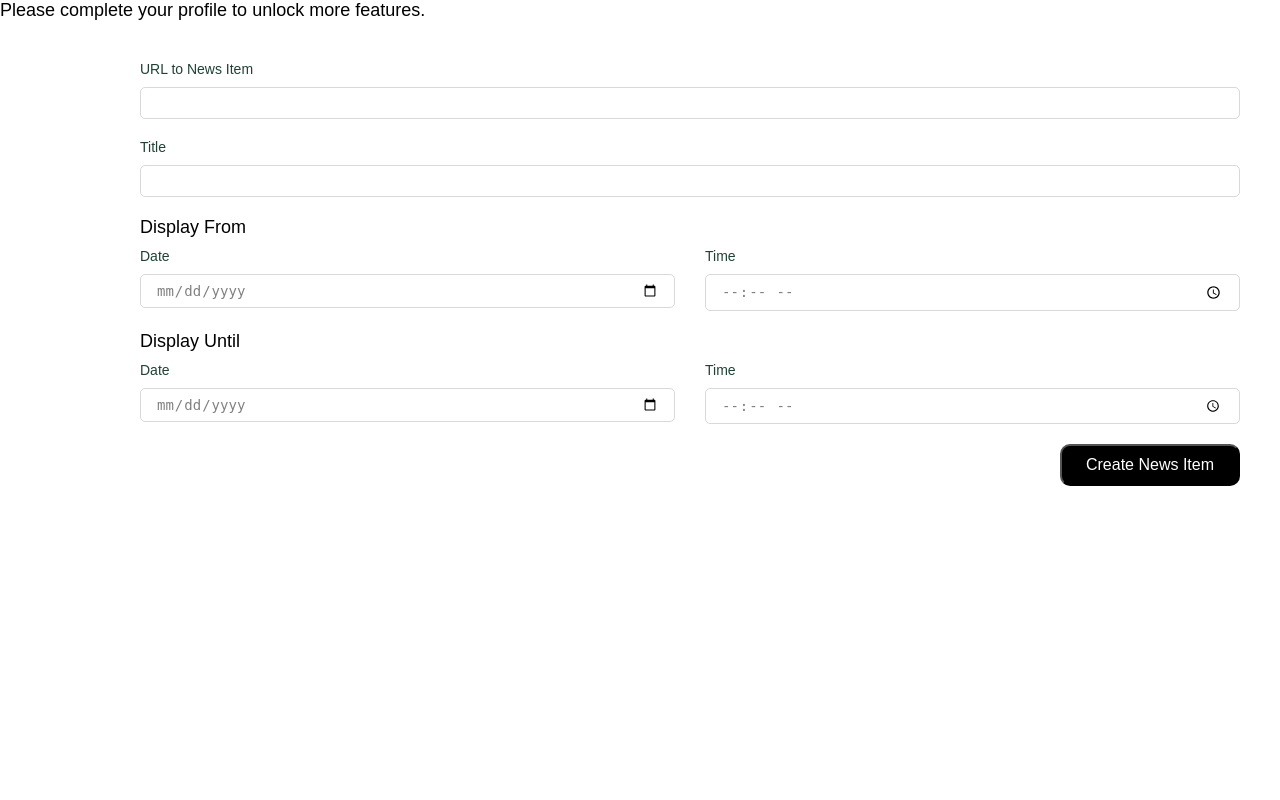
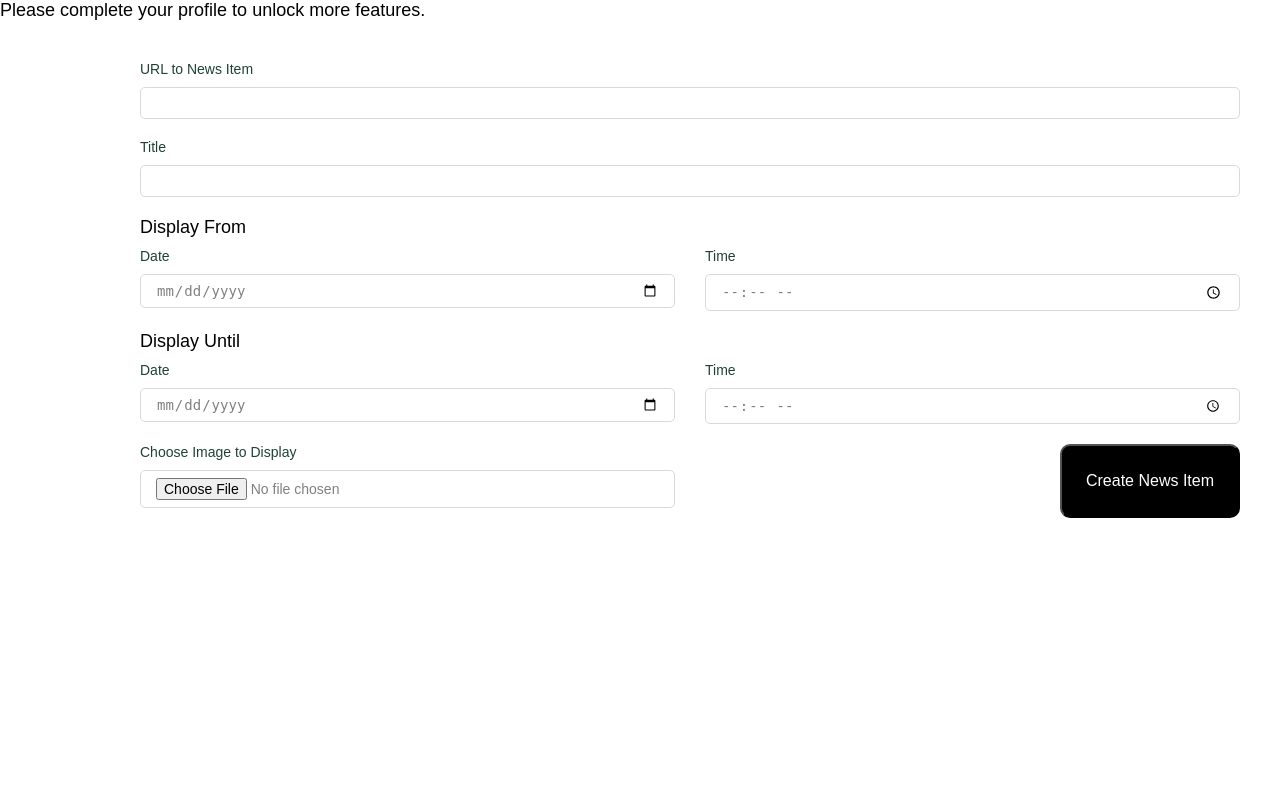
Before and after one commit to CSCI3356-Fall2024/Pixel-Pirates, a Django app: page /news/ in a window 1280 px wide. Run offline with Django 5.2, Linux system fonts and the light colour scheme; some libraries are stand-ins or nearby versions.

```diff
--- a/mainApp/admin.py
+++ b/mainApp/admin.py
@@ -1,6 +1,7 @@
 from django.contrib import admin
-from .models import Profile, Campaign
+from .models import Profile, Campaign, News
 
 # Register your models here.
 admin.site.register(Profile)
 admin.site.register(Campaign)
+admin.site.register(News)
--- a/mainApp/forms.py
+++ b/mainApp/forms.py
@@ -63,7 +63,7 @@ class CampaignForm(forms.ModelForm):
 class NewsForm(forms.ModelForm):
     class Meta:
         model = News
-        fields = ['display_title', 'external_url', 'image',
+        fields = ['display_title', 'external_url', 'news_image',
                   'date_begin', 'date_end', 'time_begin', 'time_end']
         widgets = {
             'date_begin': forms.DateInput(attrs={'class': 'form-control', 'type': 'date'}),
@@ -71,6 +71,8 @@ class NewsForm(forms.ModelForm):
             'time_begin': forms.TimeInput(attrs={'class': 'form-control', 'type': 'time'}),
             'time_end': forms.TimeInput(attrs={'class': 'form-control', 'type': 'time'}),
         }
+        display_title = forms.CharField(required=True)
+        external_url = forms.CharField(required=True)
 
     def clean(self):
         cleaned_data = super().clean()
--- a/mainApp/models.py
+++ b/mainApp/models.py
@@ -29,7 +29,7 @@ class Campaign(models.Model):
     time_begin = models.TimeField()
     time_end = models.TimeField()
     points = models.IntegerField(default=0)
-    news = models.BooleanField(default=False)
+    news = models.BooleanField(default=True)
     LOCATION_CHOICES = [
         ('Lower', 'Lower'),
         ('McElroy', 'McElroy'),
@@ -52,15 +52,14 @@ class Campaign(models.Model):
         return self.title
 
 class News(models.Model):
-    display_title = models.CharField(max_length=200)
+    display_title = models.CharField(max_length=500)
     external_url = models.URLField(max_length=500, blank=True, null=True)  # field for external URL to display on landing page
-    image = models.ImageField(upload_to='news/', blank=True, null=True)
     date_posted = models.DateTimeField(auto_now_add=True)
     date_begin = models.DateField()
     date_end = models.DateField()
     time_begin = models.TimeField()
     time_end = models.TimeField()
-    image = models.ImageField(upload_to='news_pics/', blank=True, null=True)
+    news_image = models.ImageField(upload_to='news_images/', blank=True, null=True)
 
     def __str__(self):
         return self.display_title
--- a/mainApp/static/styles/campaign.css
+++ b/mainApp/static/styles/campaign.css
@@ -1,9 +1,12 @@
 .content-container {
+    width: 100%;
+    height: 100%;
     display: grid;
     grid-template-columns: 1fr 1fr;
     padding: 30px;
     gap: 10px 30px;
     margin: 0 auto;
+    overflow-y: scroll;
 }
 
 p {
--- a/mainApp/static/styles/news.css
+++ b/mainApp/static/styles/news.css
@@ -59,6 +59,17 @@ hr {
     border-radius: 5px;
 }
 
+.upload-btn {
+    padding: 10px 20px;
+    background-color: #4CAF50;
+    color: white;
+    border: none;
+    border-radius: 5px;
+    cursor: pointer;
+}
+.upload-btn:hover {
+    background-color: #45a049;
+}
 
 @media (max-width: 768px) {
     .content-container {
--- a/mainApp/static/styles/style.css
+++ b/mainApp/static/styles/style.css
@@ -7,5 +7,5 @@ html, body {
     margin: 0;
     padding: 0;
     height: 100%; /* Ensures full height for the content */
-    overflow-y: hidden; /* Prevents unintended scroll */
+    overflow-y: auto; /* Prevents unintended scroll */
 }
--- a/mainApp/templates/news.html
+++ b/mainApp/templates/news.html
@@ -29,7 +29,7 @@
 </script>
 
 <!-- Form Content -->
-<form method="post" action="" class="form-group">
+<form method="post" action="" class="form-group" enctype="multipart/form-data">
     {% csrf_token %}
 
     <!-- Display form errors -->
@@ -88,7 +88,14 @@
             {% render_field form.time_end class="form-control" %}
         </div>
 
-        <!-- Submit Button -->
+        <!-- Upload Image -->
+        <div class="mb-3">
+            <label for="id_news_image">Choose Image to Display</label>
+            <!-- input type="submit" value="Submit" class="btn btn-secondary" -->
+            {% render_field form.news_image class="form-control" %}
+        </div>
+
+            <!-- Submit Button -->
         <div class="submit-container">
             <button type="submit" class="btn btn-success">Create News Item</button>
         </div>
--- a/mainApp/views.py
+++ b/mainApp/views.py
@@ -3,7 +3,7 @@ from django.contrib.auth.decorators import login_required
 from django.contrib.auth import logout
 from django.contrib import messages
 from .forms import ProfileForm, CampaignForm, NewsForm
-from .models import Profile, News
+from .models import Profile, News, Campaign
 from django.db import IntegrityError
 from django.db.models import F
 from django.dispatch import receiver
@@ -87,10 +87,10 @@ def choose_action_view(request):
 def campaign_view(request):
     required = request.user.is_authenticated
     if request.method == 'POST':
-        form = CampaignForm(request.POST)
+        form = CampaignForm(request.POST, request.FILES)
         if form.is_valid():
             form.save()  # Save the form data to the database
-            return redirect('profile')  # Redirect to the profile page after successful save
+            return redirect('home')  # Redirect to the home page after successful save
     else:
         form = CampaignForm()  # Display an empty form on GET request
 
@@ -99,10 +99,10 @@ def campaign_view(request):
 def news_view(request):
     required = request.user.is_authenticated
     if request.method == 'POST':
-        form = NewsForm(request.POST)
+        form = NewsForm(request.POST, request.FILES)
         if form.is_valid():
             form.save()
-            return redirect('home')  # Redirect to the list of news items after saving
+            return redirect('home')  # Redirect to the landing page to see current news items after saving
     else:
         form = NewsForm()
     return render(request, 'news.html', {'form': form, 'required': required})
@@ -129,6 +129,7 @@ def home_view(request):
     top_3_points = [user.points for user in top_3_users]
 
     news_items = News.objects.all()
+    campaign_items = Campaign.objects.all()
 
     total_users = Profile.objects.count()
     user_rank = Profile.objects.filter(points__gt=profile.points).count() + 1
@@ -153,6 +154,7 @@ def home_view(request):
         "top_3_names": json.dumps(top_3_names),
         "top_3_points": json.dumps(top_3_points),
         "news_items": news_items,
+        "campaign_items": campaign_items,
         "leaderboard_names": json.dumps(profile.name),
         "leaderboard_points": json.dumps(profile.points),
         "required": required,
```
Also changed, not shown: mainApp/static/styles/home.css (+14 -4 lines), mainApp/templates/home.html (+14 -0 lines), mainApp/migrations/0011_news_news_image.py (added), mainApp/migrations/0012_remove_news_image_alter_news_news_image.py (added), mainApp/migrations/0013_alter_campaign_news_alter_news_display_title.py (added), media/news_images/Screenshot_2024-10-17_at_8.44.31PM.png (added), media/news_images/Screenshot_2024-11-03_at_8.01.00PM.png (added).
